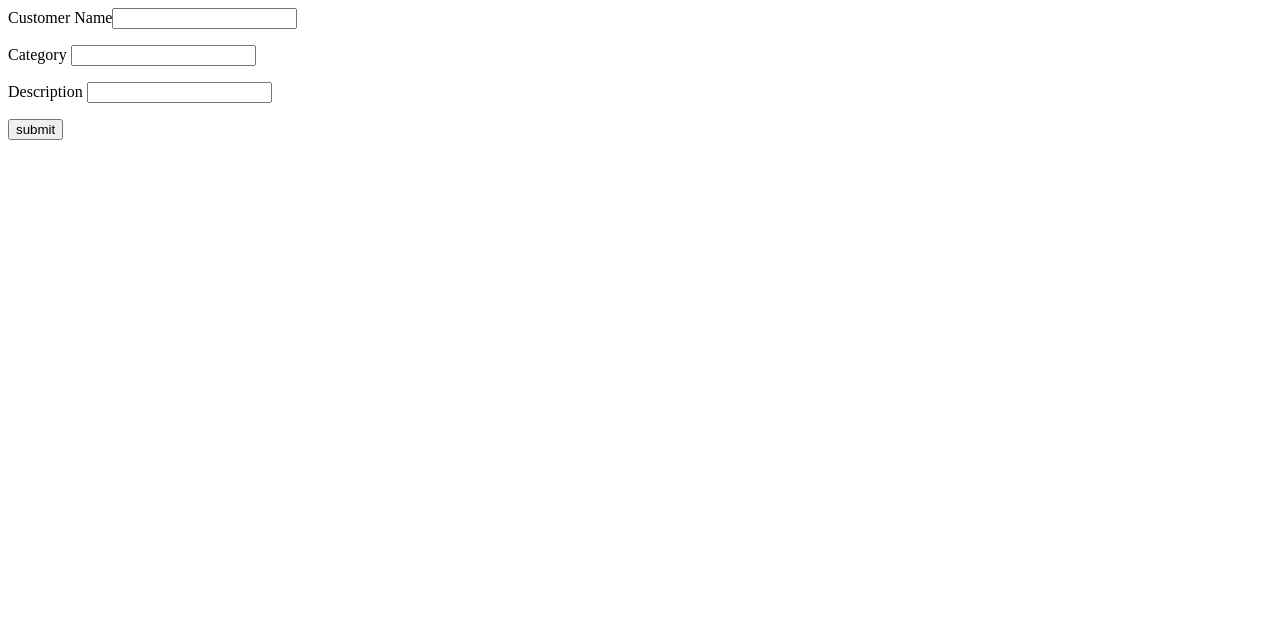
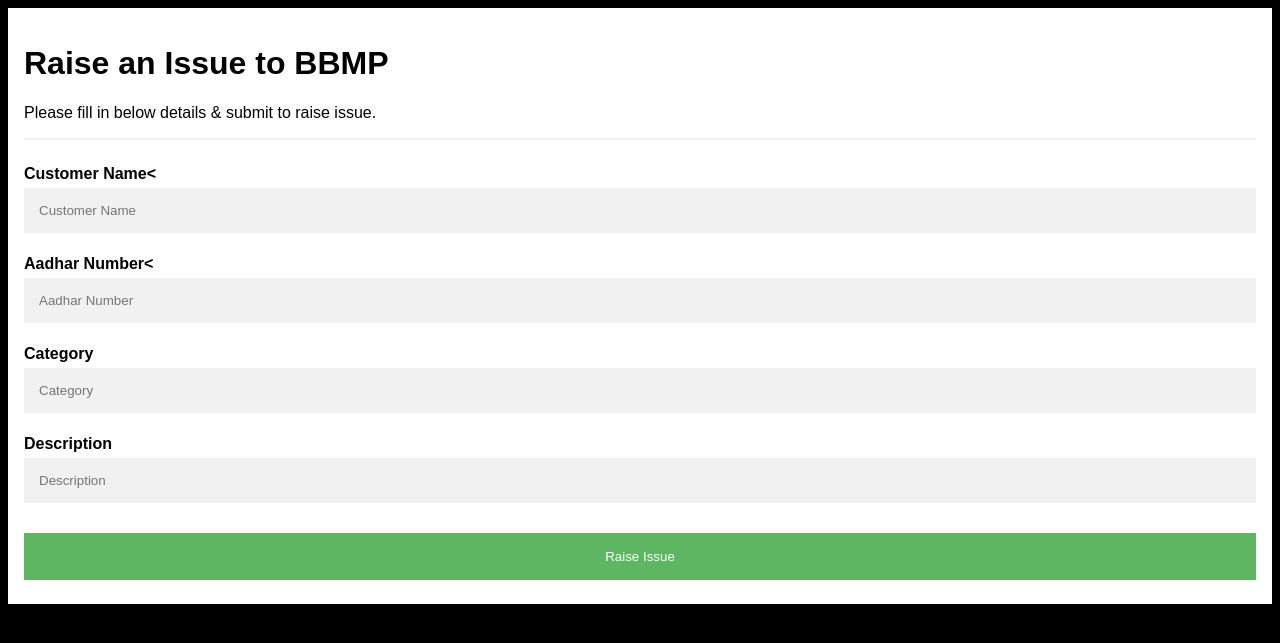
Before and after one commit to arunprabhur/flaskProject, a Flask app: page / in a window 1280 px wide. Shown: the top 643 px of the page. Run offline with Flask 2, Linux system fonts and the light colour scheme.

Commit message:
Added CSS

```diff
--- a/templates/student.html
+++ b/templates/student.html
@@ -1,10 +1,93 @@
 <html>
+<head>
+<meta name="viewport" content="width=device-width, initial-scale=1">
+<style>
+body {
+  font-family: Arial, Helvetica, sans-serif;
+  background-color: black;
+}
+
+* {
+  box-sizing: border-box;
+}
+
+/* Add padding to containers */
+.container {
+  padding: 16px;
+  background-color: white;
+}
+
+/* Full-width input fields */
+input[type=text], input[type=password] {
+  width: 100%;
+  padding: 15px;
+  margin: 5px 0 22px 0;
+  display: inline-block;
+  border: none;
+  background: #f1f1f1;
+}
+
+input[type=text]:focus, input[type=password]:focus {
+  background-color: #ddd;
+  outline: none;
+}
+
+/* Overwrite default styles of hr */
+hr {
+  border: 1px solid #f1f1f1;
+  margin-bottom: 25px;
+}
+
+/* Set a style for the submit button */
+.submit {
+  background-color: #4CAF50;
+  color: white;
+  padding: 16px 20px;
+  margin: 8px 0;
+  border: none;
+  cursor: pointer;
+  width: 100%;
+  opacity: 0.9;
+}
+
+.submit:hover {
+  opacity: 1;
+}
+
+/* Add a blue text color to links */
+a {
+  color: dodgerblue;
+}
+
+/* Set a grey background color and center the text of the "sign in" section */
+.signin {
+  background-color: #f1f1f1;
+  text-align: center;
+}
+</style>
+</head>
    <body>
       <form action = "/result" method = "POST">
-         <p>Customer Name<input type = "text" name = "Customer Name" /></p>
-         <p>Category <input type = "text" name = "Category" /></p>
-         <p>Description <input type = "text" name = "Description" /></p>
-         <p><input type = "submit" value = "submit" /></p>
+         <div class="container">
+    <h1>Raise an Issue to BBMP</h1>
+    <p>Please fill in below details & submit to raise issue.</p>
+    <hr>
+
+    <label for="Customer Name"><b>Customer Name<</b></label>
+    <input type="text" placeholder="Customer Name" name="Customer Name" id="Customer Name" required>
+    <label for="Aadhar Number"><b>Aadhar Number<</b></label>
+    <input type="text" placeholder="Aadhar Number" name="Aadhar Number" id="Aadhar Number" required>
+    <label for="Category"><b>Category</b></label>
+    <input type="text" placeholder="Category" name="Category" id="Category" required>
+
+    <label for="Description"><b>Description</b></label>
+    <input type="text" placeholder="Description" name="Description" id="Description" required>
+
+    <button type="submit" class="submit">Raise Issue</button>
+  </div>
+
       </form>
+
+
    </body>
 </html>
```
